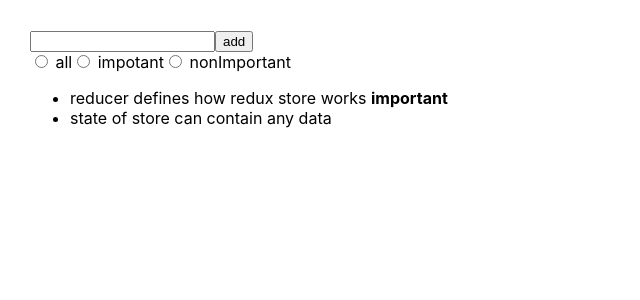
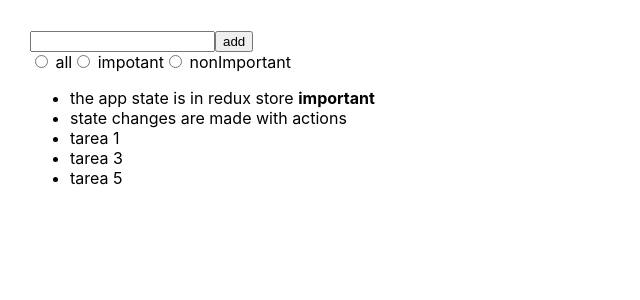
Before and after one commit to yonn28/redux-actions-creators, a React (Create React App) app: page / in a window 1280 px wide. Shown: the top 300 px of the page, without its empty margins (0-640 px from the left). Built offline with nearby package versions, Linux system fonts and the light colour scheme; data requests are answered from the project's data file.

Commit message:
adding json local db

```diff
--- /dev/null
+++ b/db.json
@@ -0,0 +1,29 @@
+{
+  "notes": [
+    {
+      "content": "the app state is in redux store",
+      "important": true,
+      "id": 1
+    },
+    {
+      "content": "state changes are made with actions",
+      "important": false,
+      "id": 2
+    },
+    {
+      "content": "tarea 1",
+      "important": false,
+      "id": 3
+    },
+    {
+      "content": "tarea 3",
+      "important": false,
+      "id": 4
+    },
+    {
+      "content": "tarea 5",
+      "important": false,
+      "id": 5
+    }
+  ]
+}
--- a/package.json
+++ b/package.json
@@ -6,6 +6,7 @@
     "@testing-library/jest-dom": "^5.11.4",
     "@testing-library/react": "^11.1.0",
     "@testing-library/user-event": "^12.1.10",
+    "axios": "^0.21.1",
     "react": "^17.0.2",
     "react-dom": "^17.0.2",
     "react-redux": "^7.2.4",
@@ -14,6 +15,7 @@
     "web-vitals": "^1.0.1"
   },
   "scripts": {
+    "server":"json-server -p3001 --watch db.json",
     "start": "react-scripts start",
     "build": "react-scripts build",
     "test": "react-scripts test",
@@ -38,6 +40,7 @@
     ]
   },
   "devDependencies": {
+    "json-server": "^0.16.3",
     "redux-devtools-extension": "^2.13.9"
   }
 }
--- a/src/App.js
+++ b/src/App.js
@@ -1,11 +1,18 @@
-import React from 'react';
+import React , { useEffect } from 'react';
 import NewNote from './components/newNotes';
 import ListNotes from './components/notes';
 import './App.css';
 import FilterNotes from './components/filterNotes';
+import { loadNotes } from './reducers/noteReducer';
+import { useDispatch } from 'react-redux';
+import { getAll } from './services/notes';
 
 
 const App = () => {
+  const dispatch = useDispatch();
+  useEffect(() => getAll().then(notes =>
+      dispatch(loadNotes(notes))
+  ));
   return (
     <div className="container">
       <NewNote/>
--- a/src/components/newNotes.js
+++ b/src/components/newNotes.js
@@ -1,17 +1,18 @@
 import React from 'react';
 import { useDispatch } from 'react-redux'
 import { createNoteOf } from '../reducers/noteReducer';
-
+import { createNew  } from '../services/notes'
 
 const NewNote = (_props) => {
 
     const dispatch = useDispatch();
 
-    const addNote = (event) => {
+    const addNote = async(event) => {
         event.preventDefault();
         const content = event.target.note.value;
         event.target.note.value = '';
-        dispatch(createNoteOf(content))
+        const newNote = await createNew({content, important: false });
+        dispatch(createNoteOf(newNote))
     }
 
     return  (
--- a/src/index.js
+++ b/src/index.js
@@ -20,7 +20,6 @@
   composeWithDevTools()
 );
 
-store.subscribe(()=>{ console.log(store.getState())})
 
 ReactDOM.render(
   <React.StrictMode>
--- a/src/reducers/filterReducer.js
+++ b/src/reducers/filterReducer.js
@@ -15,5 +15,5 @@
     }
 }
 
-export {filterChange}
+export { filterChange };
 export default filterReducer;
--- a/src/reducers/noteReducer.js
+++ b/src/reducers/noteReducer.js
@@ -1,9 +1,5 @@
-const notes= [
-    { content: 'reducer defines how redux store works', important: true, id: 1},
-    { content: 'state of store can contain any data', important: false, id: 2}
-  ]
 
-const noteReducer = ( state = notes, action ) => {
+const noteReducer = ( state = [], action ) => {
     switch (action.type) {
         case 'NEW_NOTE':
             return  [...state, action.data];
@@ -20,23 +16,26 @@
                 return [...newNotes]
 
         }
+        case 'LOAD_NOTES':
+            return  action.data
         default:
             return state;
     }
 }
 
-const generateId = () => {
-    return Math.floor(Math.random() * 1000);
+
+
+const loadNotes = (data) => {
+    return {
+        type: 'LOAD_NOTES',
+        data
+    }
 }
 
 const createNoteOf = ( content ) => {
     return {
         type: 'NEW_NOTE',
-        data: {
-          content,
-          important: false,
-          id: generateId()
-        }
+        data: content
     }
 }
 
@@ -49,6 +48,5 @@
     }
 }
 
-export { createNoteOf , updateImportantOf }
-
+export { createNoteOf , updateImportantOf ,loadNotes };
 export default noteReducer;
--- /dev/null
+++ b/src/services/notes.js
@@ -0,0 +1,16 @@
+import axios from 'axios';
+
+const url = 'http://localhost:3001/notes';
+
+
+const getAll = async() => {
+    const res = await axios.get(url);
+    return res.data;
+}
+
+const createNew = async(data) => {
+    const res = await axios.post(url, data);
+    return res.data;
+}
+
+export { getAll , createNew };
```
Also changed, not shown: src/logo.svg (deleted), 1 other file (tests, documents, lock files or other folders).
